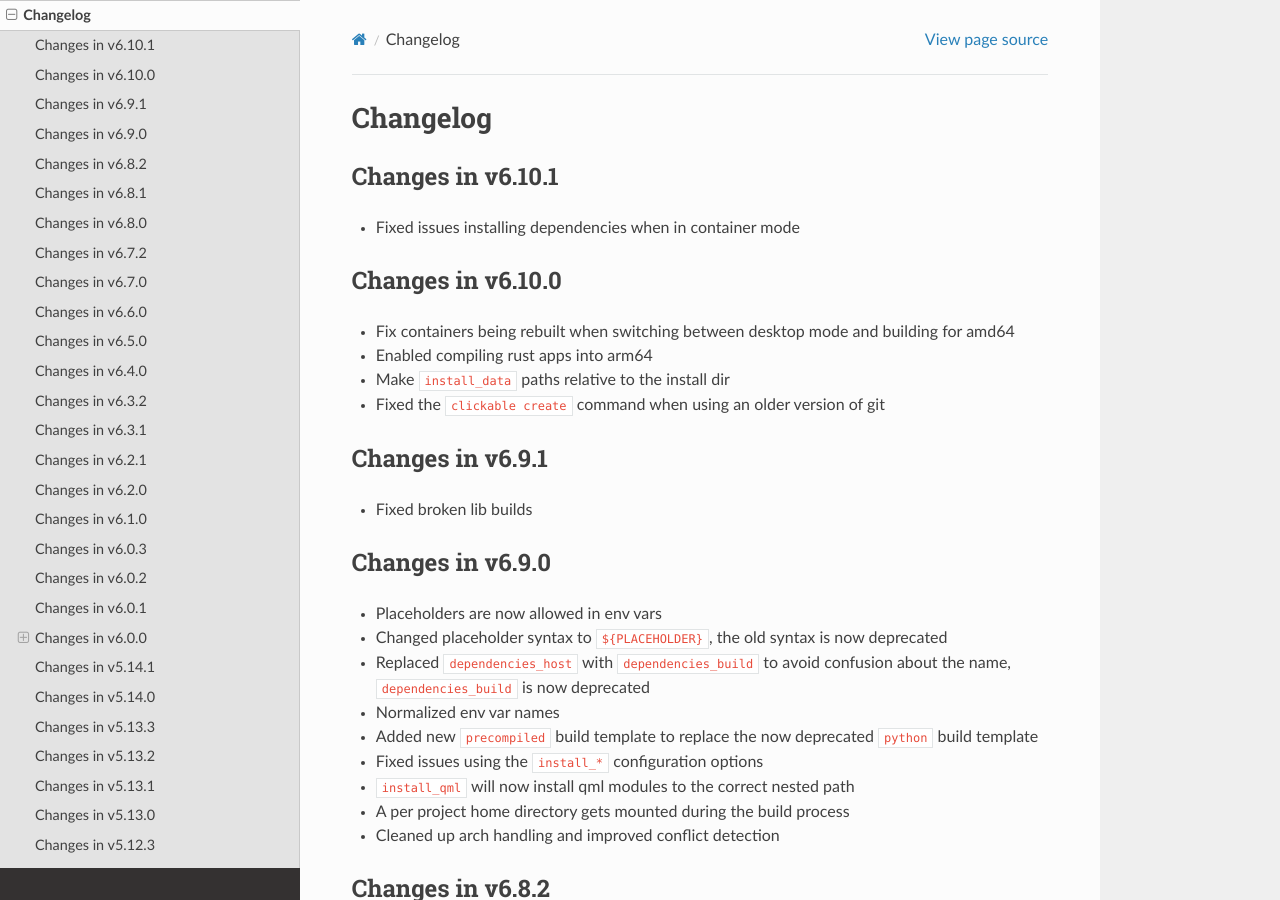
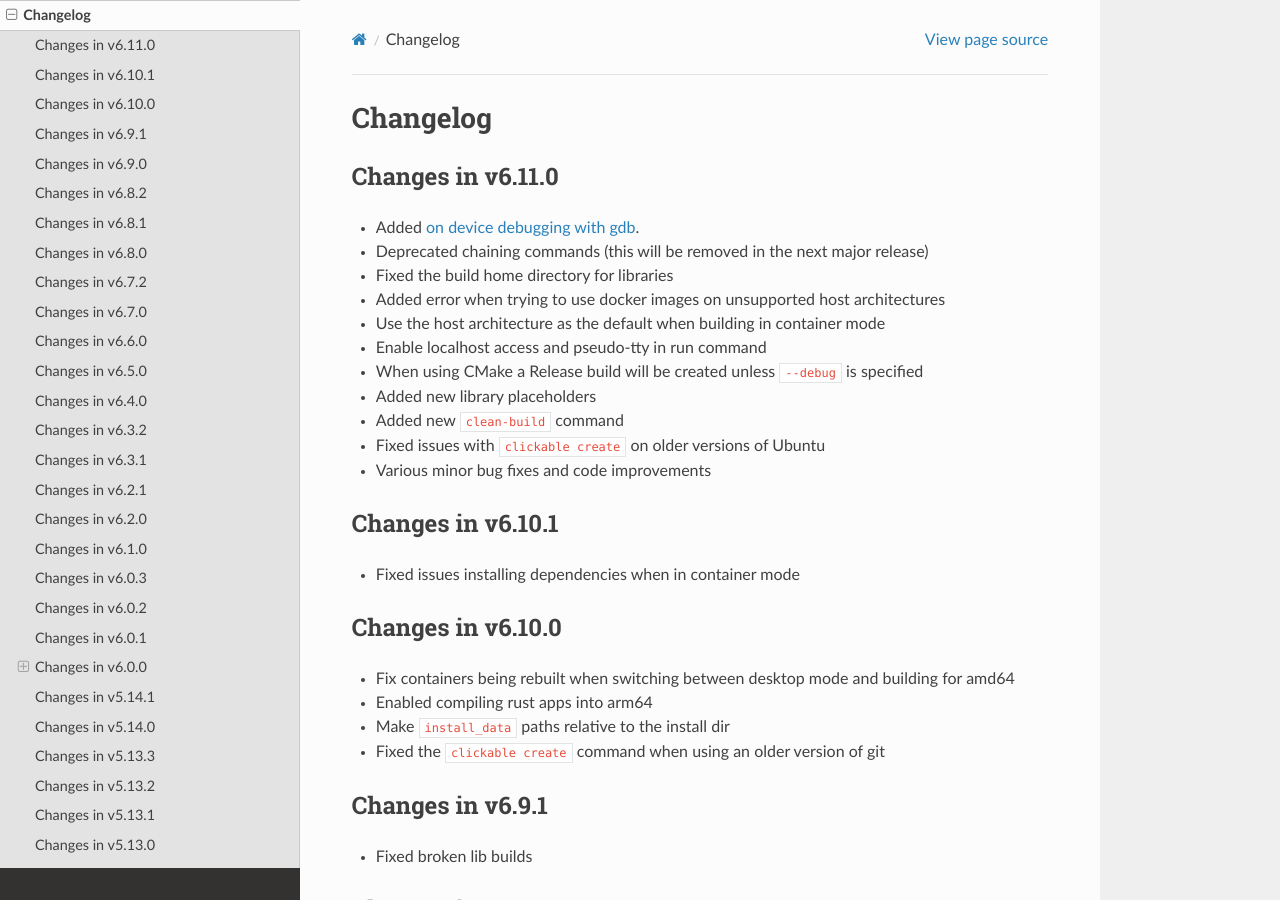
Before and after one commit to bhdouglass/clickable, a Sphinx documentation site: the page built from docs/changelog.rst, in a window 1280 px wide and 900 px high. Built offline with Sphinx 7.4.7 and the Read the Docs theme 2.0.0, drawn with Linux system fonts in a browser that asks for light colours.

Commit message:
Bumped version to 6.11.0

```diff
--- a/clickable/__init__.py
+++ b/clickable/__init__.py
@@ -15,7 +15,7 @@ from clickable.logger import logger, log_file, console_handler
 from clickable.exceptions import ClickableException
 
 
-__version__ = '6.10.1'
+__version__ = '6.11.0'
 
 
 class Clickable(object):
--- a/docs/changelog.rst
+++ b/docs/changelog.rst
@@ -2,6 +2,21 @@
 
 Changelog
 =========
+
+Changes in v6.11.0
+------------------
+
+- Added :ref:`on device debugging with gdb <on-device-debugging>`.
+- Deprecated chaining commands (this will be removed in the next major release)
+- Fixed the build home directory for libraries
+- Added error when trying to use docker images on unsupported host architectures
+- Use the host architecture as the default when building in container mode
+- Enable localhost access and pseudo-tty in run command
+- When using CMake a Release build will be created unless ``--debug`` is specified
+- Added new library placeholders
+- Added new ``clean-build`` command
+- Fixed issues with ``clickable create`` on older versions of Ubuntu
+- Various minor bug fixes and code improvements
 
 Changes in v6.10.1
 ------------------
--- a/docs/conf.py
+++ b/docs/conf.py
@@ -55,9 +55,9 @@ author = 'Clickable Team'
 # built documents.
 #
 # The short X.Y version.
-version = '6.10.1'
+version = '6.11.0'
 # The full version, including alpha/beta/rc tags.
-release = '6.10.1'
+release = '6.11.0'
 
 # The language for content autogenerated by Sphinx. Refer to documentation
 # for a list of supported languages.
--- a/docs/debugging.rst
+++ b/docs/debugging.rst
@@ -14,6 +14,8 @@ Alternatively a GDB Server can be started with ``clickable desktop --gdbserver <
 and connect to ``localhost:<port>``. To connect a GDB Client run
 ``gdb <app-binary> -ex 'target remote localhost:<port>'``.
 
+.. _on-device-debugging:
+
 On Device
 ---------
 
```
Also changed, not shown: 1 other file.
